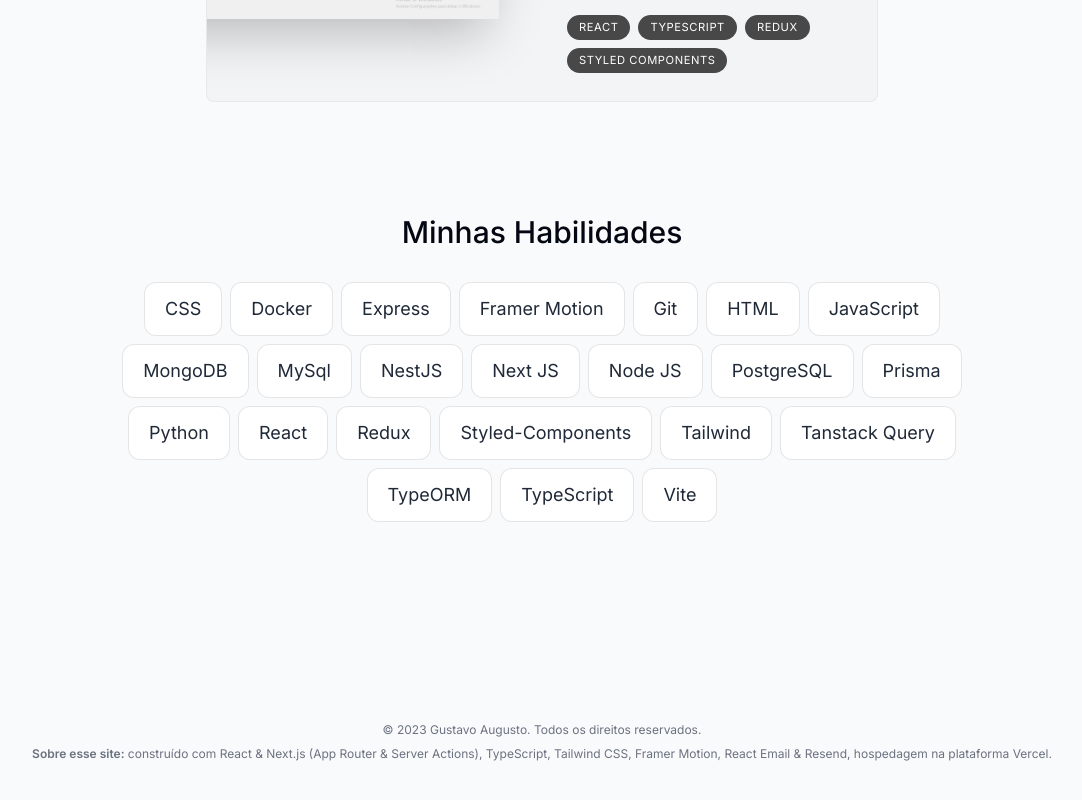
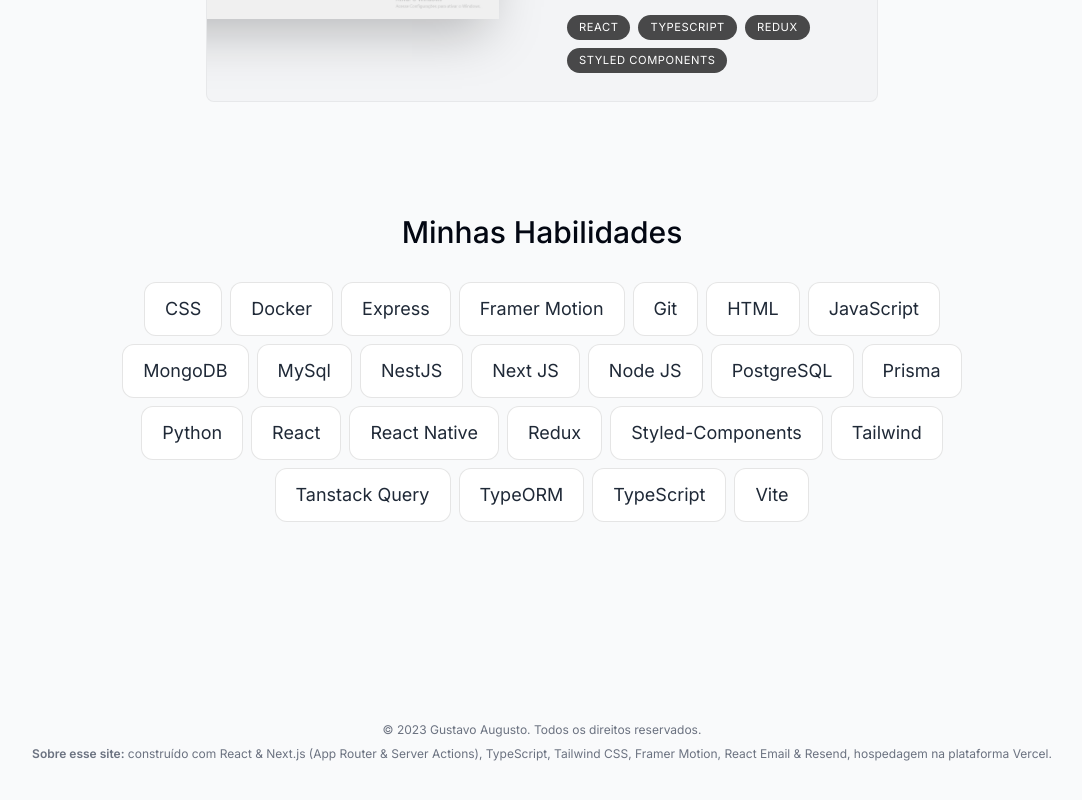
Before and after one commit to Guxxtavoww/my-portfolio, a Next.js app: page / in a window 1280 px wide. Shown: the part 2080-2880 px from the top of the page, without its empty margins (98-1180 px from the left). Built offline with nearby package versions, Linux system fonts and the light colour scheme.

Commit message:
Chore: Project and Skills Sections done

```diff
--- a/src/data/skills.data.ts
+++ b/src/data/skills.data.ts
@@ -22,4 +22,5 @@ export const skillsData = [
   'NestJS',
   'MySql',
   'Docker',
+  'React Native',
 ].sort();
```
